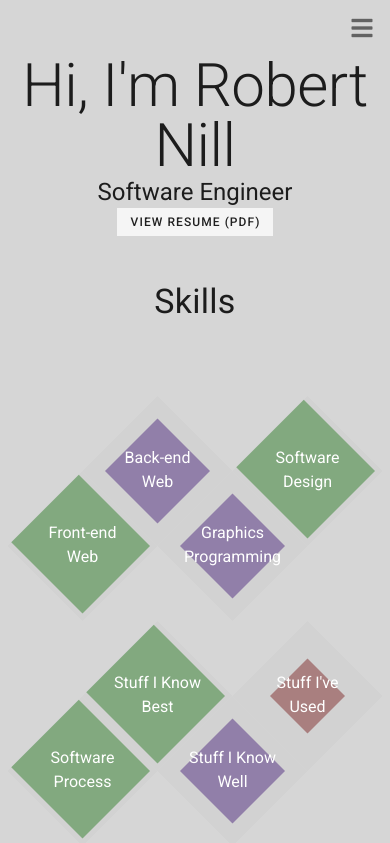
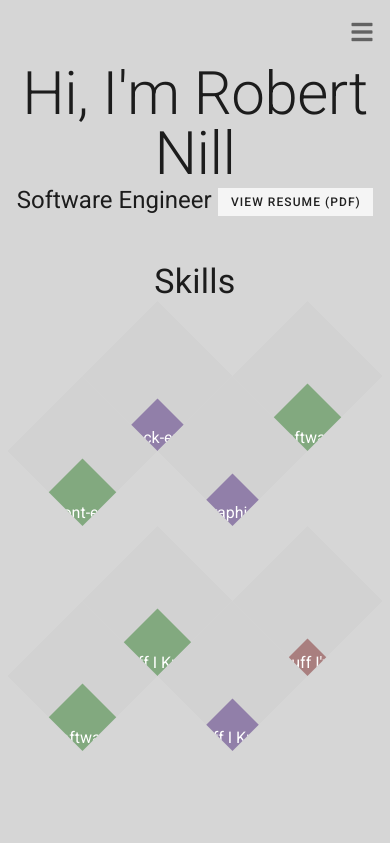
Before and after one commit to rmnill202/2020-portfolio-site, a Vue app: page / in a window 390 px wide. Shown: the top 843 px of the page. Built offline with nearby package versions, Linux system fonts and the light colour scheme.

Commit message:
Transitioning to clickable focus, rather than hover

```diff
--- a/src/App.vue
+++ b/src/App.vue
@@ -5,7 +5,7 @@
     <div>
 
       <!-- Navigation Bar -->
-      <v-toolbar flat color="transparent"> <!--  height="100px" -->
+      <v-toolbar flat color="transparent" min-height="64px" height="64px"> <!--  height="100px" -->
 
         <!-- Icon / Social links -->
         <div class="hidden-xs-only">
--- a/src/components/SkillsPanel.vue
+++ b/src/components/SkillsPanel.vue
@@ -1,14 +1,14 @@
 <template>
-  <div style="text-align: left; margin: 75px 37.5px 0px 37.5px">
+  <div style="text-align: left; margin: 0px 37.5px 0px 37.5px">
 
     <div class="skill-grid">
-      <div class="diamond-div" v-for="(s, index) in skills">
+      <button class="diamond-div" v-for="(s, index) in skills">
         <div :class="`diamond-fill fill-${s.v}`" :style="`background-color: ${s.color}`"/>
         <div class="diamond-text">{{s.title}}</div>
         <div class="diamond-details">
           <div v-for="sub in s.sub"> {{sub}}</div>
         </div>
-      </div>
+      </button>
     </div>
 
 
@@ -58,6 +58,7 @@ margin-top: 0px; margin-right: -37.5px; margin-left: -37.5px;
 
 .diamond-div {
   /* background-image: url('~@/assets/placeholder.jpeg'); */
+  flex-direction: column;
   background-color: #d2d2d2;
   height: 150px;
   width:  150px;
@@ -66,8 +67,12 @@ margin-top: 0px; margin-right: -37.5px; margin-left: -37.5px;
   transition: all 0.5s;
 }
 .diamond-div:hover {
+  background-color: #c4c4c4;
+}
+.diamond-div:focus {
   clip-path: polygon(0 0, 100% 0, 100% 100%, 0 100%);
   z-index: 9999;
+  pointer-events: none; /* Allows the second click to de-focus */
 }
 
 
@@ -85,7 +90,7 @@ margin-top: 0px; margin-right: -37.5px; margin-left: -37.5px;
 
   pointer-events: none;
 }
-.diamond-div:hover .diamond-text {
+.diamond-div:focus .diamond-text {
   color: rgba(255, 255, 255, 0);
 }
 
@@ -97,46 +102,13 @@ margin-top: 0px; margin-right: -37.5px; margin-left: -37.5px;
   transition: color 0.25s;
   pointer-events: none;
 }
-.diamond-div:hover .diamond-details {
+.diamond-div:focus .diamond-details {
   color: rgba(255, 255, 255, 255);
 }
 
-/* .fill-4 {
-  clip-path: polygon(50% 0%, 100% 0, 100% 100%, 50% 100%, 0 100%, 0 0);
-}
-.fill-3 {
-  clip-path: polygon(50% 0, 100% 0, 100% 100%, 0 100%, 0 50%, 50% 50%);
-}
-.fill-2 {
-  clip-path: polygon(50% 0, 100% 0, 100% 100%, 100% 100%, 50% 100%, 50% 50%);
-}
-.fill-1 {
-  clip-path: polygon(50% 0, 100% 0, 100% 50%, 100% 50%, 100% 50%, 50% 50%);
-}
-.diamond-div:hover .fill-1, .diamond-div:hover .fill-2, .diamond-div:hover .fill-3, .diamond-div:hover .fill-4 {
-  clip-path: polygon(50% 0%, 100% 0, 100% 100%, 50% 100%, 0 100%, 0 0);
-} */
-
-
-
-/* .fill-4 {
-
-  clip-path: polygon(50% 0, 100% 0, 100% 100%, 0 100%, 0 50%);
-}
-.fill-3 {
-
-  clip-path: polygon(75% 0, 100% 0, 100% 100%, 0 100%, 0 75%);
-}
-.fill-2 {
-
-  clip-path: polygon(100% 0, 100% 0, 100% 100%, 0 100%, 0 100%);
-}
-.fill-1 {
-
-} */
 
 .fill-4 {
-  clip-path: polygon(0 45%, 45% 0, 95% 50%, 50% 95%);
+  clip-path: polygon(5% 50%, 50% 5%, 95% 50%, 50% 95%);
 }
 .fill-3 {
   clip-path: polygon(15% 50%, 50% 15%, 85% 50%, 50% 85%);
@@ -149,7 +121,7 @@ margin-top: 0px; margin-right: -37.5px; margin-left: -37.5px;
 
 }
 
-.diamond-div:hover .fill-1, .diamond-div:hover .fill-2, .diamond-div:hover .fill-3, .diamond-div:hover .fill-4 {
+.diamond-div:focus .fill-1, .diamond-div:focus .fill-2, .diamond-div:focus .fill-3, .diamond-div:focus .fill-4 {
   /* clip-path: polygon(50% 0%, 100% 0, 100% 100%, 50% 100%, 0 100%, 0 0); */
   /* clip-path: polygon(0 0, 100% 0, 100% 100%, 0 100%, 0 0); */
   clip-path: polygon(-100% 50%, 50% -100%, 200% 50%, 50% 200%);
--- a/src/views/Home.vue
+++ b/src/views/Home.vue
@@ -3,11 +3,11 @@
     <!-- Intro - Statement, degrees -->
     <div class="homepage-intro">
       <div class="display-3">Hi, I'm Robert Nill</div>
-      <div class="headline">Software Engineer</div>
+      <div class="headline">Software Engineer <v-btn tile depressed small class="resume-button">View Resume (PDF)</v-btn> </div>
       <!-- <div class="headline">Employment history</div> -->
       <!-- <div v-for="e in info.prof_experience">{{e.date}} - {{e.title}}</div> -->
       <!-- <div>TO DO - Resume link or history?</div> -->
-      <v-btn tile depressed small style="margin: auto;">View Resume (PDF)</v-btn>
+
     </div>
 
     <!-- Skillsets, looking for -->
@@ -63,6 +63,11 @@ export default {
 .homepage-portfolio {
   grid-column-start: 1;
   grid-column-end: 4;
+  margin: 0px -20px;
+}
+
+.resume-button {
+  margin-left: 80px;
 }
 
 .project-bg {
@@ -70,24 +75,8 @@ export default {
   min-height: 1500px;
   background-image: url('~@/assets/m_bg_01.svg'), url('~@/assets/m_bg_02.svg'), url('~@/assets/m_bg_03.svg');
   background-repeat: repeat-x, repeat-x, repeat-x;
-  /* background-position: center top, 55% -5px, 45% -25px;  */
   background-position: center top, 55% -5px, 45% -25px;
   background-size: 1120px, 1020px, 820px;
-
-  /* min-height: 1500px;
-  background-image: url('~@/assets/m_bg_01.svg'), url('~@/assets/m_bg_02.svg'), url('~@/assets/m_bg_03.svg');
-  background-repeat: repeat-x, repeat-x, repeat-x;
-  background-position: center top, 55% -5px, 45% -25px;
-  background-size: 1120px, 1120px, 1120px; */
-/*
-  min-height: 1500px;
-  background-image: url('~@/assets/altm_04.svg');
-  background-repeat: repeat-x;
-  background-position: center top;
-  background-size: 1920px; */
-
-  /* background: url('~@/assets/mntn_01.svg') 0 top repeat-x,
-    url('~@/assets/mntn_01.svg') center top repeat-x; */
 }
 
 @media screen and (max-width: 1039px) {
@@ -100,6 +89,11 @@ export default {
   .homepage-skills, .homepage-portfolio {
     grid-column-start: 1;
     grid-column-end: 2;
+    margin: 0px;
+  }
+
+  .resume-button {
+    margin: auto;
   }
 }
 </style>
```
Also changed, not shown: src/components/ProjectsPanel.vue (added).
